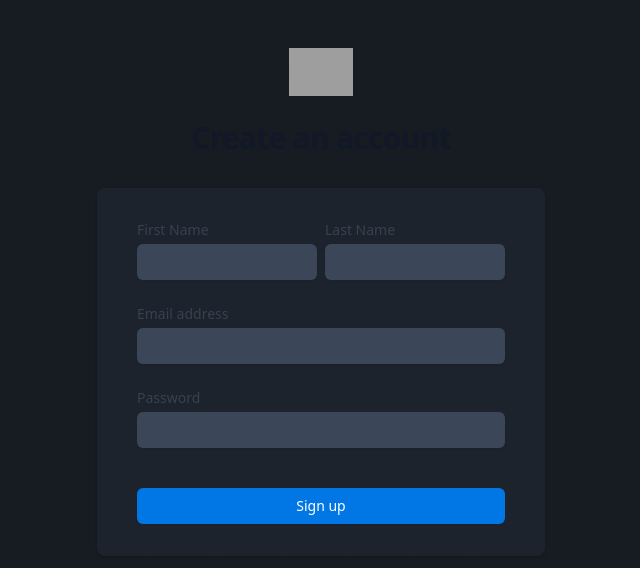
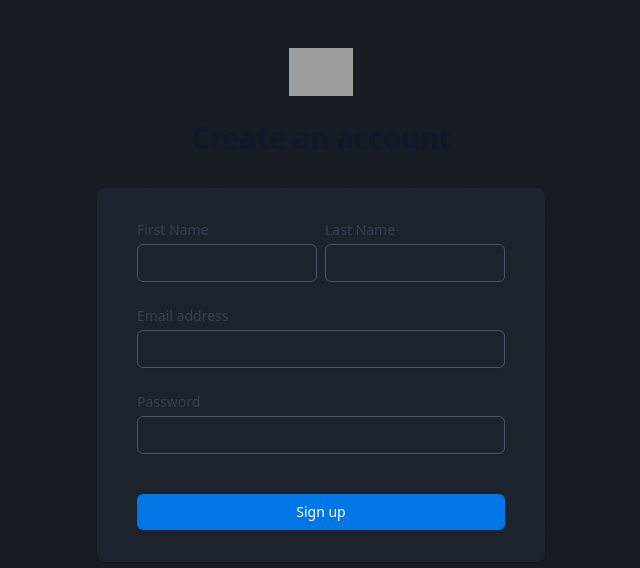
Before and after one commit to gautam-4/eir-dashboard, a Next.js app: page /signup in a window 1280 px wide. Shown: the top 568 px of the page, without its empty margins (319-959 px from the left). Built offline with nearby package versions, Linux system fonts and the light colour scheme; grey boxes are pictures that could not be loaded.

Commit message:
update input fields

```diff
--- a/app/login/page.jsx
+++ b/app/login/page.jsx
@@ -28,7 +28,7 @@ export default function Example() {
                       type="email"
                       autoComplete="email"
                       required
-                      className="block w-full appearance-none rounded-md border input-field px-3 py-2 placeholder-gray-400 shadow-sm sm:text-sm"
+                      className="block w-full appearance-none rounded-md border input-field px-3 py-2 placeholder-gray-400 shadow-sm sm:text-sm bg-transparent border-gray-600"
                     />
                   </div>
                 </div>
@@ -44,7 +44,7 @@ export default function Example() {
                       type="password"
                       autoComplete="current-password"
                       required
-                      className="block w-full appearance-none rounded-md border input-field px-3 py-2 placeholder-gray-400 shadow-sm sm:text-sm"
+                      className="block w-full appearance-none rounded-md border input-field px-3 py-2 placeholder-gray-400 shadow-sm sm:text-sm bg-transparent border-gray-600"
                     />
                   </div>
                 </div>
--- a/app/signup/page.jsx
+++ b/app/signup/page.jsx
@@ -28,8 +28,8 @@ export default function Example() {
                                             name="firstName"
                                             type="text"
                                             required
-                                            className="block w-full appearance-none rounded-md border input-field px-3 py-2 placeholder-gray-400 shadow-sm sm:text-sm"
-                                        />
+                                            className="block w-full appearance-none rounded-md border input-field px-3 py-2 placeholder-gray-400 shadow-sm sm:text-sm bg-transparent border-gray-600"
+                                            />
                                     </div>
                                 </div>
                                 <div>
@@ -42,8 +42,8 @@ export default function Example() {
                                             name="lastNmae"
                                             type="text"
                                             required
-                                            className="block w-full appearance-none rounded-md border input-field px-3 py-2 placeholder-gray-400 shadow-sm sm:text-sm"
-                                        />
+                                            className="block w-full appearance-none rounded-md border input-field px-3 py-2 placeholder-gray-400 shadow-sm sm:text-sm bg-transparent border-gray-600"
+                                            />
                                     </div>
                                 </div>
                             </div>
@@ -59,8 +59,8 @@ export default function Example() {
                                         type="email"
                                         autoComplete="email"
                                         required
-                                        className="block w-full appearance-none rounded-md border input-field px-3 py-2 placeholder-gray-400 shadow-sm sm:text-sm"
-                                    />
+                                        className="block w-full appearance-none rounded-md border input-field px-3 py-2 placeholder-gray-400 shadow-sm sm:text-sm bg-transparent border-gray-600"
+                                        />
                                 </div>
                             </div>
 
@@ -75,8 +75,8 @@ export default function Example() {
                                         type="password"
                                         autoComplete="current-password"
                                         required
-                                        className="block w-full appearance-none rounded-md border input-field px-3 py-2 placeholder-gray-400 shadow-sm sm:text-sm"
-                                    />
+                                        className="block w-full appearance-none rounded-md border px-3 py-2 placeholder-gray-400 shadow-sm sm:text-sm bg-transparent border-gray-600"
+                                        />
                                 </div>
                             </div>
                         </form>
--- a/styles/globals.css
+++ b/styles/globals.css
@@ -45,9 +45,6 @@ body::before{
   }
 
   .input-field {
-    border: none;
-    background-color: rgb(var(--input-background-color));
-    color: rgb(var(--foreground-rgb));
     &::placeholder {
       color: rgb(var(--input-placeholder-color));
     }
```
